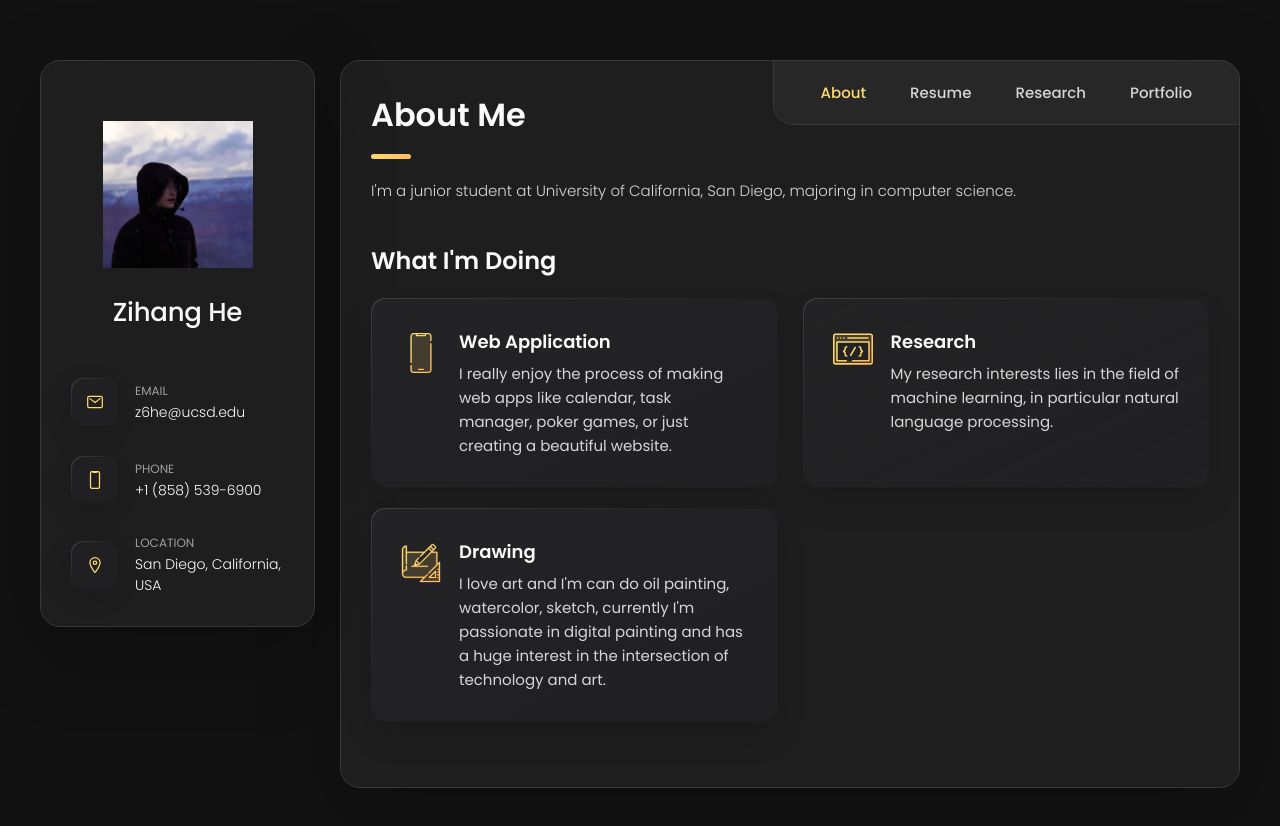
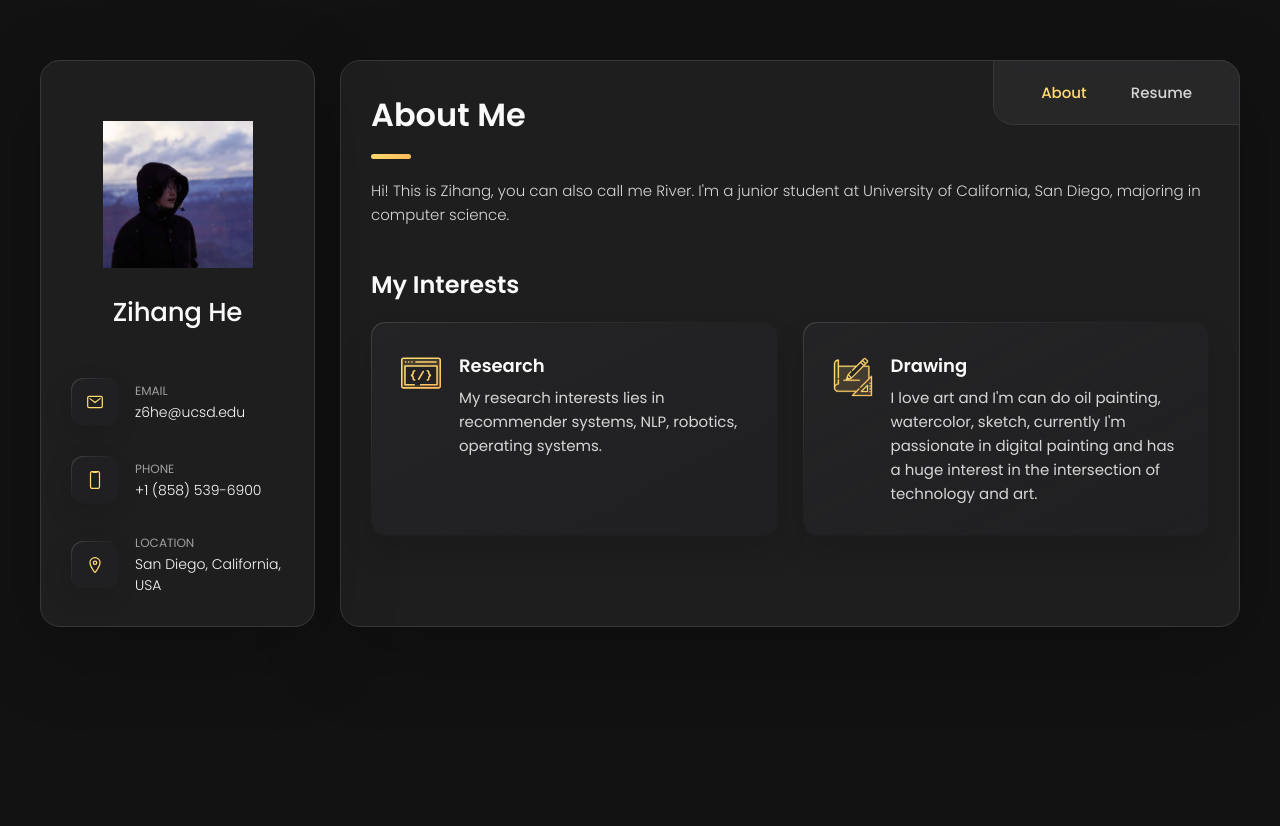
Before and after one commit to Zihang-He/zihang-he.github.io, a plain HTML site: page index.html in a window 1280 px wide. After the commit the page ends 800 px from the top, so only its background shows below. Drawn offline with nearby package versions, Linux system fonts and the light colour scheme.

Commit message:
updated resume

```diff
--- a/index.html
+++ b/index.html
@@ -135,13 +135,8 @@
             <button class="navbar-link" data-nav-link>Resume</button>
           </li>
 
-          <li class="navbar-item">
-            <button class="navbar-link" data-nav-link>Research</button>
-          </li>
 
-          <li class="navbar-item">
-            <button class="navbar-link" data-nav-link>Portfolio</button>
-          </li>
+
 
         </ul>
 
@@ -163,7 +158,7 @@
 
         <section class="about-text">
           <p>
-            I'm a junior student at University of California, San Diego, majoring in
+            Hi! This is Zihang, you can also call me River. I'm a junior student at University of California, San Diego, majoring in
             computer science.
           </p>
 
@@ -177,11 +172,11 @@
 
         <section class="service">
 
-          <h3 class="h3 service-title">What i'm doing</h3>
+          <h3 class="h3 service-title">My interests</h3>
 
           <ul class="service-list">
 
-            <li class="service-item">
+            <!-- <li class="service-item">
 
               <div class="service-icon-box">
                 <img src="./assets/images/icon-app.svg
@@ -192,12 +187,12 @@
                 <h4 class="h4 service-item-title">Web Application</h4>
 
                 <p class="service-item-text">
-                  I really enjoy the process of making web apps like calendar, task manager,
+                  I really enjoy the process of making web apps. like calendar, task manager,
                   poker games, or just creating a beautiful website.
                 </p>
               </div>
 
-            </li>
+            </li> -->
 
             <li class="service-item">
 
@@ -209,8 +204,7 @@
                 <h4 class="h4 service-item-title">Research</h4>
 
                 <p class="service-item-text">
-                  My research interests lies in the field of machine learning, in particular natural
-                  language processing.
+                  My research interests lies in recommender systems, NLP, robotics, operating systems.
                 </p>
               </div>
 
```
Also changed, not shown: 1 other file.
